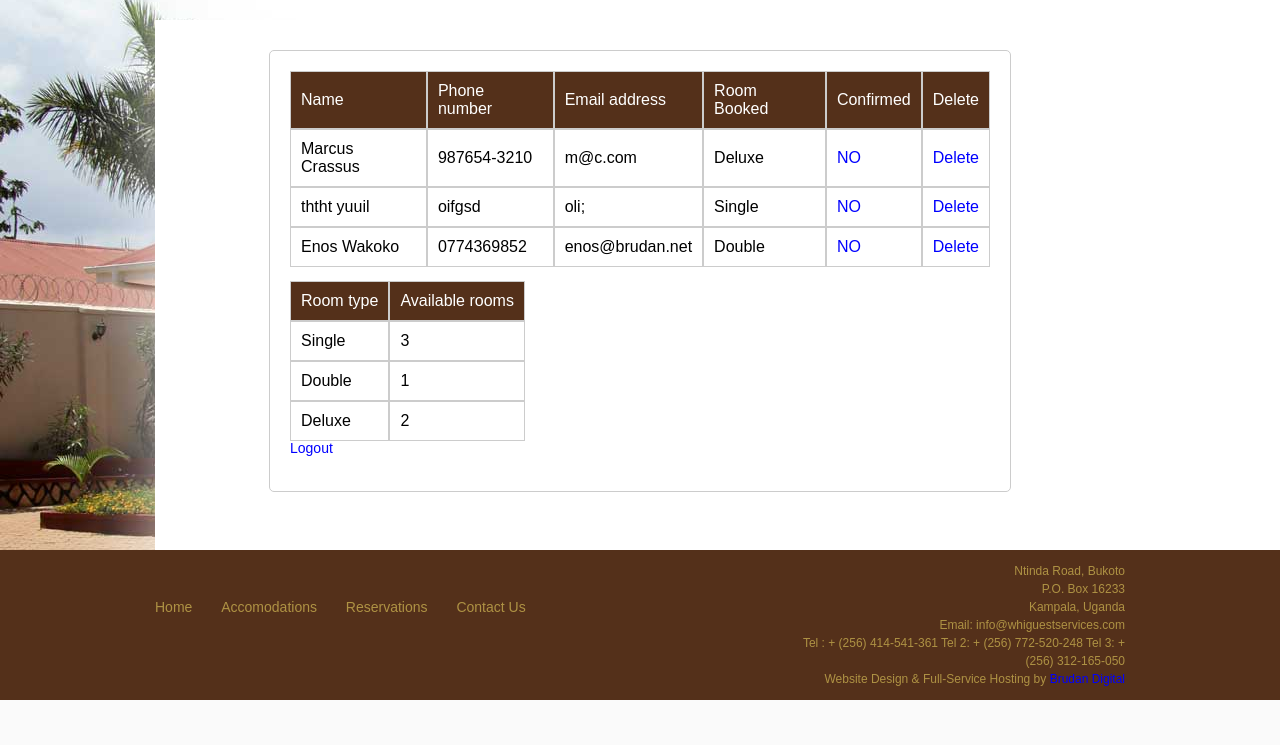
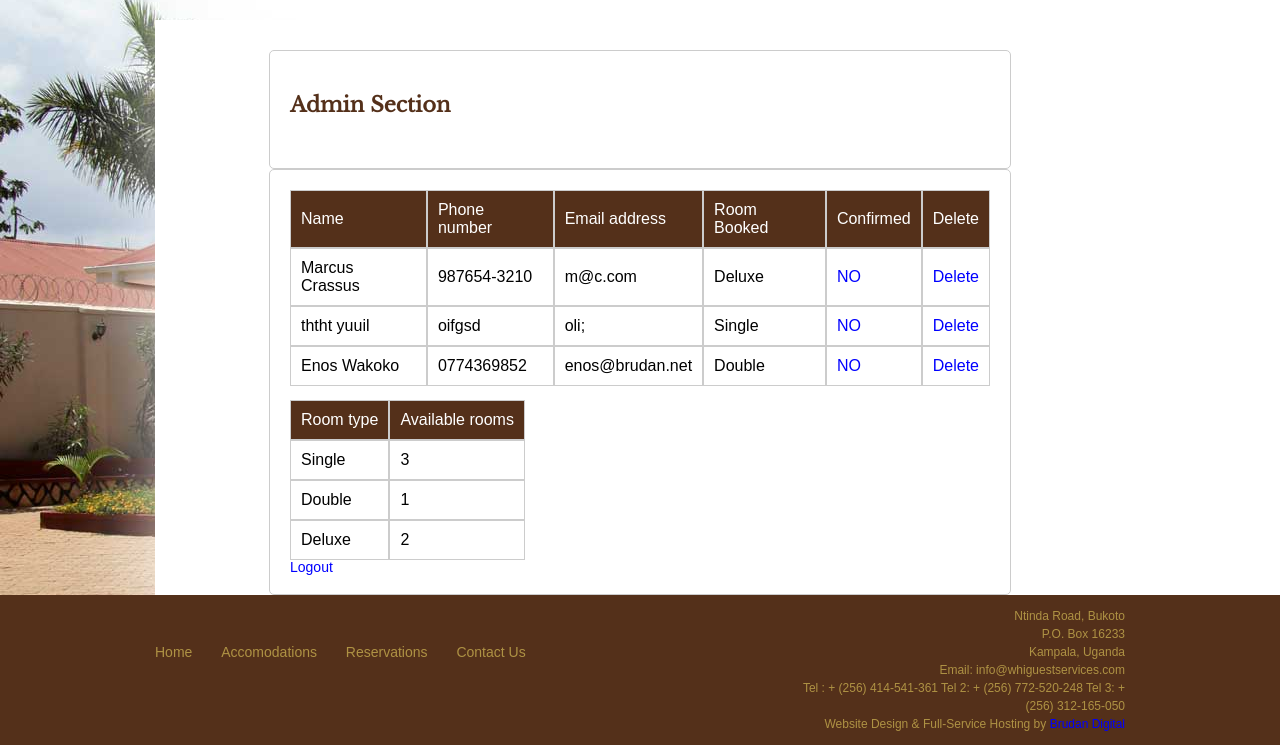
Before and after one commit to Brudan/whi, a PHP site: page /admin/customers.php in a window 1280 px wide. Shown: the part 150-895 px from the top of the page. Before the commit the page ends 850 px from the top, so only its background shows below. Run offline with PHP 8.4, Linux system fonts and the light colour scheme; the visitor is signed in with stand-in values (Sample User, id 1); data comes from the database, SQL or seed files in the repository.

Commit message:
a few changes in thecustomers page

```diff
--- a/admin/customers.php
+++ b/admin/customers.php
@@ -25,7 +25,10 @@
 			</div>
 	<div class="main_wrapper">
 
-	<div class="avail_rooms" >
+	<div class="heading" >
+		<h2><p><b>Admin Section</b></p></h2>
+	</div>
+		<div class="avail_rooms" >
 			<table>
 	<tr><th>Name</th><th>Phone number</th><th>Email address</th><th>Room Booked</th><th>Confirmed</th><th>Delete</th><tr>
 	<?php foreach($customers as $customer){
--- a/admin/master.css
+++ b/admin/master.css
@@ -102,7 +102,7 @@ h4 {
 .main_wrapper {
 	margin: 0 auto;
 	width: 970px;
-	height: 500px;
+
   padding-top: 30px;
   background: #FFF;
   margin-top: 20px;
@@ -448,7 +448,7 @@ select{
   margin-top: 30px;
   margin: 0 auto;
   padding: 20px;
-  height: 400px;
+
   border: 1px solid #CCC;
   border-radius: 5px;
 }
@@ -463,3 +463,13 @@ th {
   background: #54301A;
   color: #FFF;
 }
+
+.heading {
+  width: 700px;
+  /* margin-top: 30px; */
+  margin: 0 auto;
+  padding: 20px;
+
+  border: 1px solid #CCC;
+  border-radius: 5px;
+}
--- a/index.php
+++ b/index.php
@@ -7,7 +7,7 @@
 		$email = $_POST['email'];
 		$phone = $_POST['phone'];
 		$room = $_POST['room_type'];
-		$sql = "INSERT INTO custInfo(`firstname`,`lastname`,`email`,`phone`,`roomid`) VALUES ('$fname','$lname','$email','$phone','$room')";
+		$sql = "INSERT INTO custinfo(`firstname`,`lastname`,`email`,`phone`,`roomid`) VALUES ('$fname','$lname','$email','$phone','$room')";
 		$database->query($sql);
 		$flash_data = "Reservation was successful";
 	}
```
